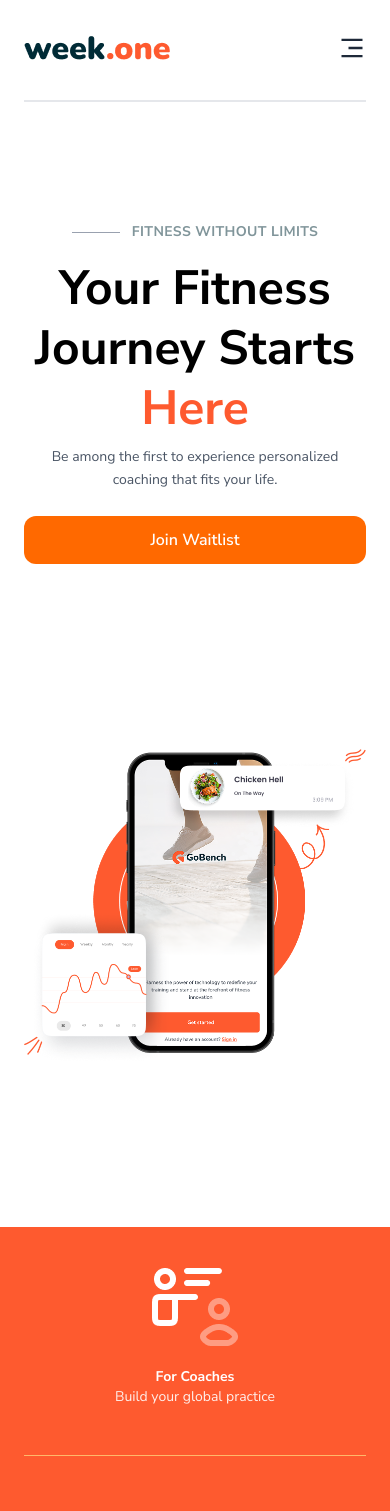
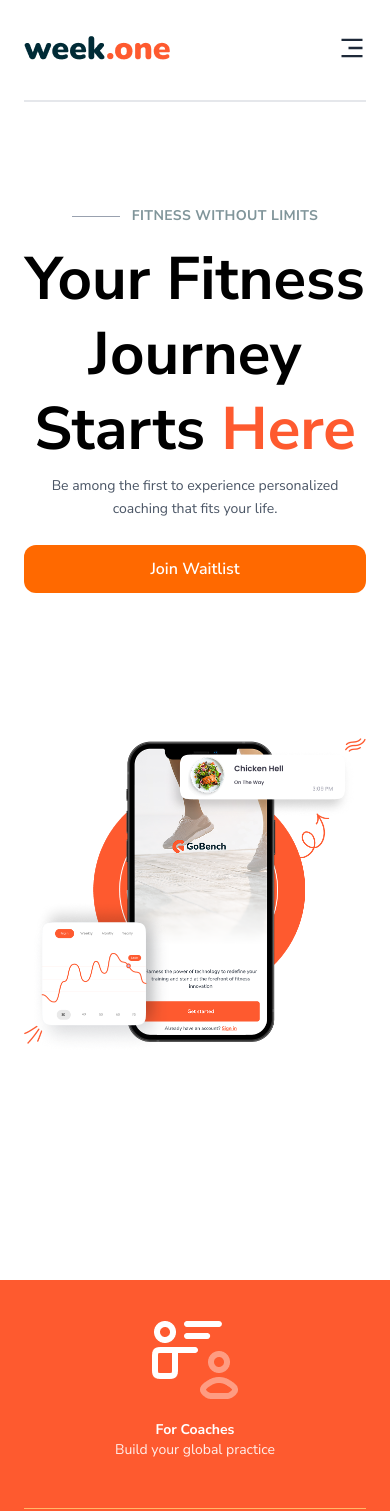
Before and after one commit to WRalak/weekone, a Next.js app: page / in a window 390 px wide. Shown: the top 1511 px of the page. Built offline with nearby package versions, Linux system fonts and the light colour scheme.

Commit message:
Fix Dashboard px, spacing, and responsive layout

```diff
--- a/app/components/Coaches.tsx
+++ b/app/components/Coaches.tsx
@@ -33,11 +33,11 @@
       <div className="flex-1">
         {/* Heading */}
         <div className="flex items-center gap-3 mb-6">
-          <hr className="hidden md:block w-12 border-t-2 border-gray-400" />
+          <hr className=" md:block w-12 border-t-2 border-gray-400" />
           <p className="text-gray-700 font-medium tracking-wide">COACHES</p>
         </div>
 
-        <h1 className="text-[40px] md:text-[51px] font-black leading-snug">
+        <h1 className="text-[45px] md:text-[51px] font-black leading-snug">
           Get Paid On Time, <br />
           <span className="text-[#FE5A2F]">Every Time</span>
         </h1>
--- a/app/components/Hero.tsx
+++ b/app/components/Hero.tsx
@@ -3,7 +3,7 @@
 
 export default function Hero() {
   return (
-    <section className="w-full bg-white lg:mb-20 px-6 lg:px-20 xl:px-20 py-4">
+    <section className="w-full bg-white mb-20 lg:mb-20 px-6 lg:px-20 xl:px-20 ">
       <div className="max-w-[1214px] mx-auto flex flex-col lg:flex-row items-center lg:justify-between relative">
 
         {/* Left Section - Centered on small screens */}
@@ -16,7 +16,7 @@
             </p>
           </div>
 
-                <h1 className="md:text-[48px] text-[48px] font-bold font-nunito lg:text-[53px] font-bold mt-4 leading-tight lg:leading-[1.1]">
+                <h1 className="md:text-[60px] text-[60px] font-bold font-nunito lg:text-[60px] font-bold mt-4 leading-tight lg:leading-[1.1]">
             Your Fitness <br className="hidden lg:block" />
             Journey Starts <span className="text-[#FE5A2F]">Here</span>
           </h1>
@@ -45,7 +45,7 @@
         </div>
 
         {/* Right Section */}
-        <div className="relative mt-10 lg:mt-0 w-full lg:w-[680px] h-[607px] sm:h-[500px] flex justify-center">
+        <div className="relative  lg:mt-0 w-full lg:w-[680px] h-[607px] sm:h-[500px] flex justify-center">
           <Image
             src="/Hero.png"
             alt="Phone"
--- a/app/components/clients.tsx
+++ b/app/components/clients.tsx
@@ -32,7 +32,7 @@
           </div>
 
           {/* Title */}
-          <h2 className="text-3xl  md:text-5xl font-extrabold leading-tight text-gray-900">
+          <h2 className="text-4xl  md:text-5xl font-bold leading-tight text-gray-900">
             Your Fitness Journey <br />
             <span className="text-[#FE5A2F]">Simplified</span>
           </h2>
```
